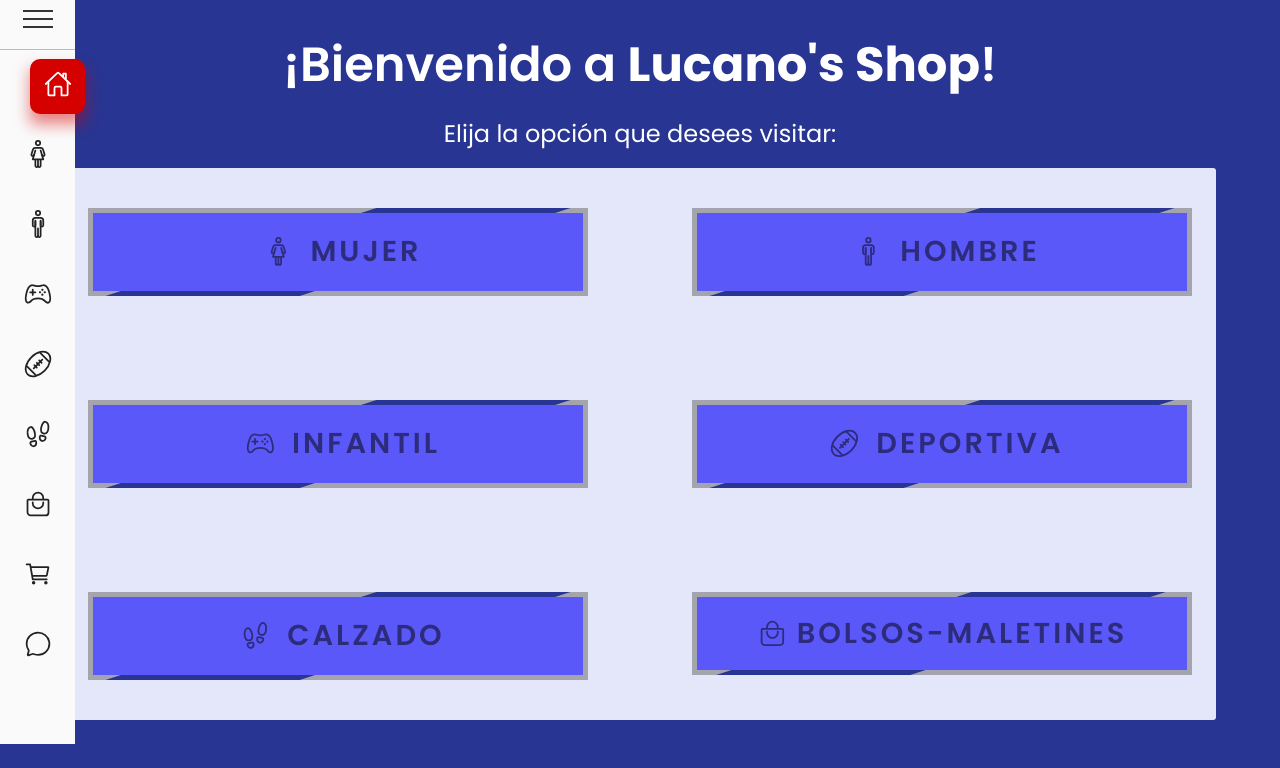
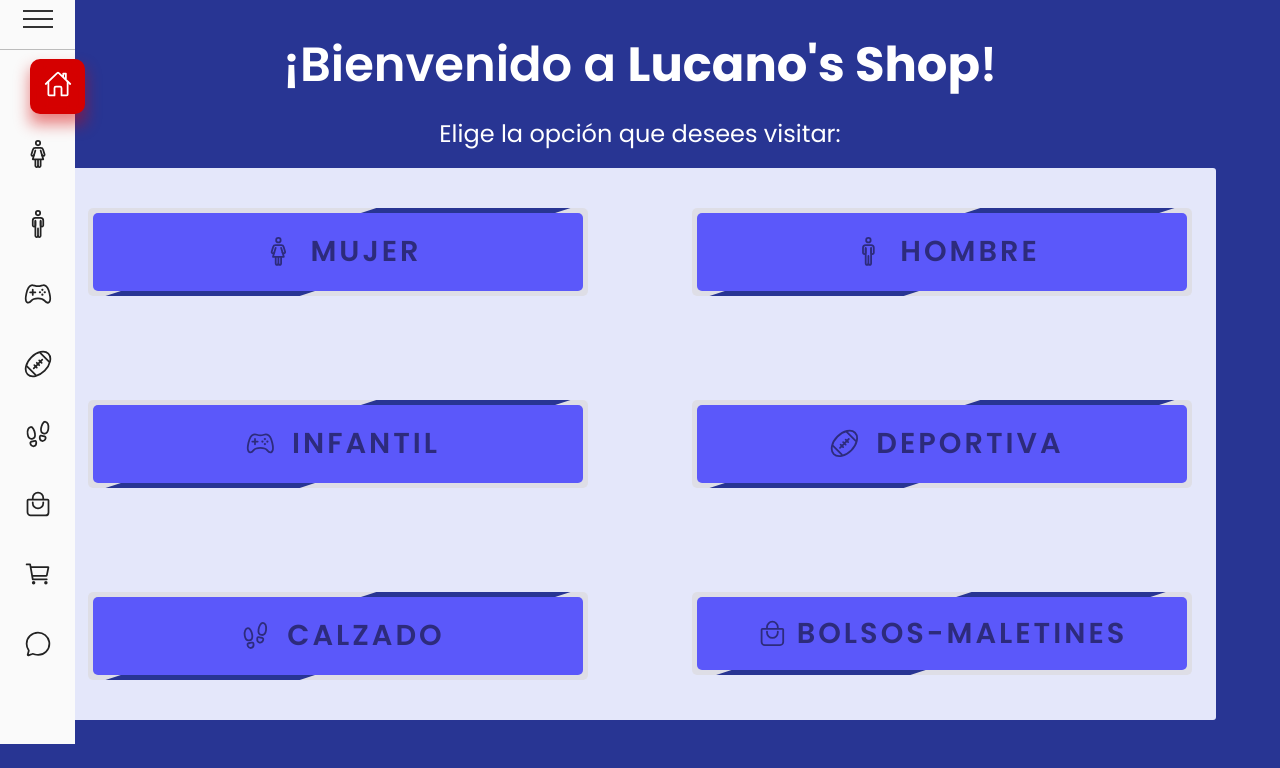
Before and after one commit to stevenLucano/parcial_modulo1_telematica, a PHP site: page / in a window 1280 px wide. Shown: the part 56-824 px from the top of the page. Run offline with PHP 8.4, Linux system fonts and the light colour scheme; data that the repository does not hold is empty.

Commit message:
Comentarios realizados

```diff
--- a/CSS/button_animated.css
+++ b/CSS/button_animated.css
@@ -1,3 +1,4 @@
+/* Archivo CSS para animar los botones del index.php */
 *{
     margin: 0;
     padding: 0;
@@ -25,7 +26,8 @@
     display: flex;
     justify-content: center;
     align-items: center;
-    background: rgba(116, 116, 116, 0.575);
+    background: rgba(218, 217, 217, 0.575);
+    border-radius: 5px;
     margin: 40px;
     transition: 1s;
     overflow: hidden;
@@ -65,6 +67,7 @@
     position: absolute;
     inset: 5px;
     background-color: #5b58fa;
+    border-radius: 5px;
     transition: 0.5s;
 }
 .button_ani:hover::after{
--- a/CSS/menu_bar.css
+++ b/CSS/menu_bar.css
@@ -9,7 +9,6 @@ html{
 }
 .navigation{
     position: fixed;
-    /* inset: 20px; */
     bottom: 0;
     height: 94.3vh;
     width: 75px;
--- a/CSS/style.css
+++ b/CSS/style.css
@@ -1,7 +1,3 @@
-/* html{
-    background: blue !important;
-} */
-
 .section.contenido{
     position: relative;
     top: 5.7vh;
--- a/agregarCarrito.php
+++ b/agregarCarrito.php
@@ -1,7 +1,6 @@
 <?php
 //Se inicia la conexion con la base de datos
 include_once 'conexion.php';
-echo "Hola como estamos";
 
 if ($_GET) {
     //Se obtienen los datos enviados por el metodo GET
--- a/index.php
+++ b/index.php
@@ -14,7 +14,6 @@ $sentencia->execute();
 //En la variable resultado se obtiene todos los articulos en forma de array
 $resultado = $sentencia->fetchAll();
 
-//
 ?>
 <!DOCTYPE html>
 <html style="background-color: #283593;">
@@ -31,7 +30,7 @@ $resultado = $sentencia->fetchAll();
     <div class="section contenido">
         <div class="container">
             <p class="title is-1 has-text-centered has-text-white">¡Bienvenido a <b>Lucano's Shop</b>!</p>
-            <p class="is-size-4 has-text-centered has-text-white mb-4">Elija la opción que desees visitar:</p>
+            <p class="is-size-4 has-text-centered has-text-white mb-4">Elige la opción que desees visitar:</p>
             <div class="contenido-menu">
                 <div class="columns">
                     <div class="column">
@@ -88,12 +87,8 @@ $resultado = $sentencia->fetchAll();
                     </div>
                 </div>
             </div>
-
         </div>
     </div>
-
-
-
 
     <script>
         const menuToggle = document.querySelector(".menuToggle");
```
Also changed, not shown: JS/bolsos_maletines.js (+15 -28 lines), bolsos_maletines.php (+3 -4 lines), vaciar_carrito.php (+0 -18 lines).
